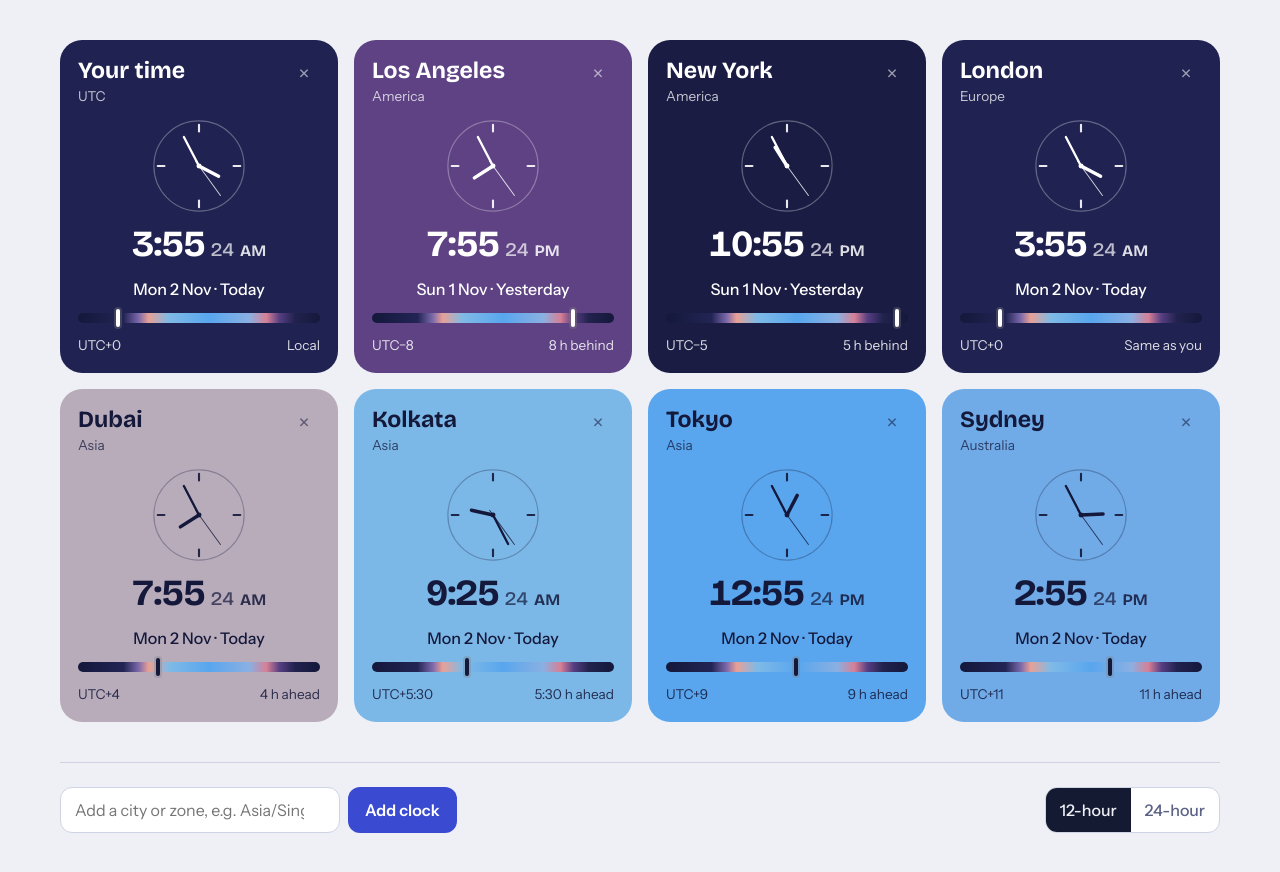
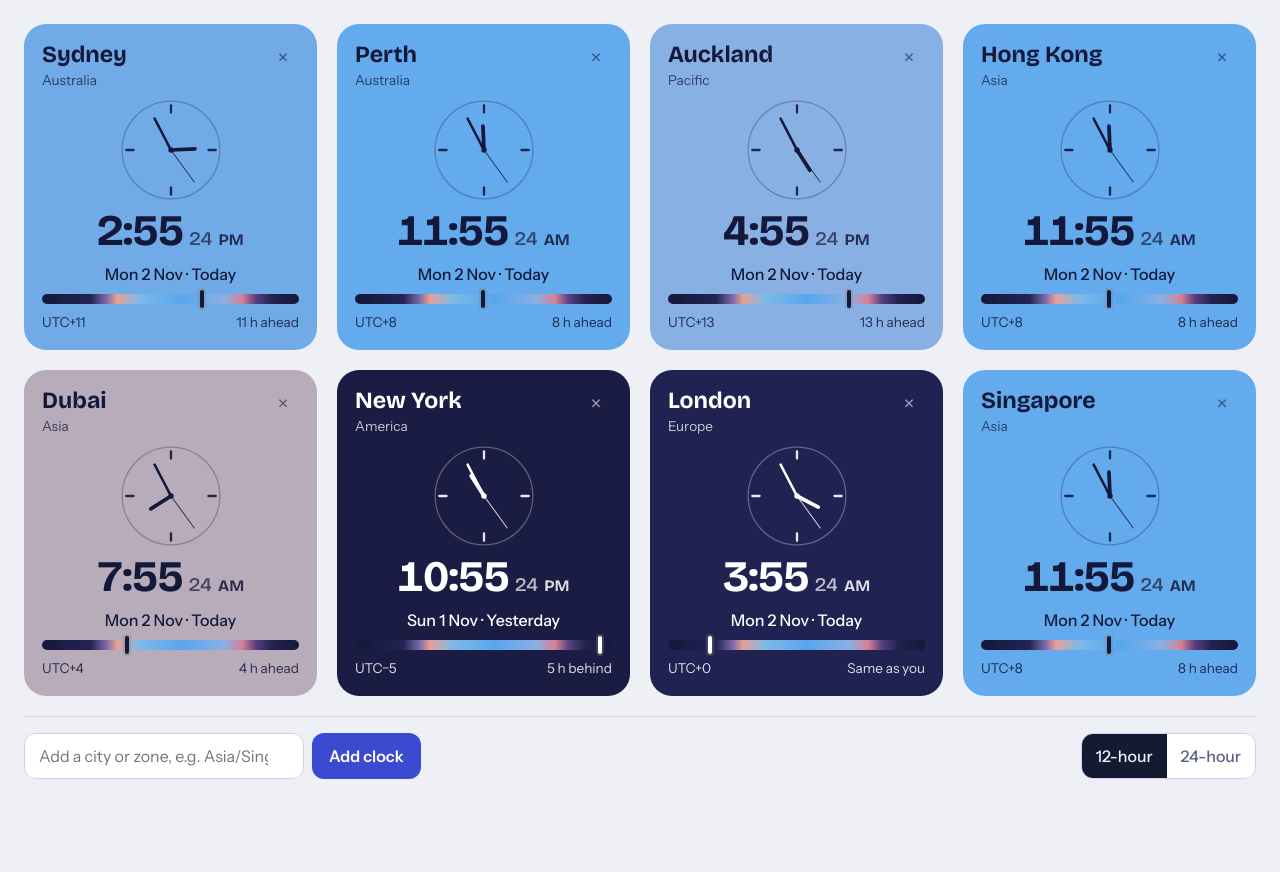
Before and after one commit to flipfire87/Clocks, a plain HTML site: page index.html in a window 1280 px wide. After the commit the page ends 832 px from the top, so only its background shows below. Drawn offline with nearby package versions, Linux system fonts and the light colour scheme.

Commit message:
Update index.html

```diff
--- a/index.html
+++ b/index.html
@@ -55,12 +55,12 @@
     line-height: 1.5;
     min-height: 100vh;
   }
-  .wrap { max-width: 1200px; margin: 0 auto; padding: 40px 20px 64px; }
+  .wrap { max-width: 2400px; min-height: 100vh; margin: 0 auto; padding: 24px 24px 20px; display: flex; flex-direction: column; }
 
   header { display: flex; align-items: center; justify-content: space-between; gap: 16px; margin-bottom: 28px; }
   h1 { font-family: var(--display); font-weight: 700; font-size: clamp(1.8rem, 4vw, 2.4rem); line-height: 1.1; letter-spacing: -0.02em; margin: 0; }
 
-  .addbar { display: flex; flex-wrap: wrap; align-items: center; gap: 12px; margin-top: 40px; padding-top: 24px; border-top: 1px solid var(--line); }
+  .addbar { display: flex; flex-wrap: wrap; align-items: center; gap: 12px; margin-top: 20px; padding-top: 16px; border-top: 1px solid var(--line); }
   .add { display: flex; gap: 8px; }
   .addbar .seg { margin-left: auto; }
   .sr-only { position: absolute; width: 1px; height: 1px; margin: -1px; padding: 0; overflow: hidden; clip: rect(0,0,0,0); white-space: nowrap; border: 0; }
@@ -79,19 +79,19 @@
   :focus-visible { outline: 3px solid var(--accent); outline-offset: 2px; }
   .msg { flex: 1 1 100%; min-height: 1.4em; margin: 0; color: var(--muted); font-size: 0.92rem; }
 
-  .grid { display: grid; grid-template-columns: repeat(4, minmax(0, 1fr)); gap: 16px; }
+  .grid { display: grid; flex: 1; grid-auto-rows: 1fr; grid-template-columns: repeat(4, minmax(0, 1fr)); gap: 20px; }
   @media (max-width: 1000px) { .grid { grid-template-columns: repeat(3, minmax(0, 1fr)); } }
   @media (max-width: 760px) { .grid { grid-template-columns: repeat(2, minmax(0, 1fr)); } }
   @media (max-width: 440px) { .grid { grid-template-columns: minmax(0, 1fr); } }
 
   .card {
-    position: relative; border-radius: 22px; padding: 18px; overflow: hidden;
-    display: flex; flex-direction: column; gap: 12px; min-height: 300px;
+    position: relative; border-radius: 22px; padding: clamp(18px, 1.4vw, 28px); overflow: hidden;
+    display: flex; flex-direction: column; justify-content: space-between; gap: 8px;
     transition: background 1s linear, color 1s linear;
   }
   .top { display: flex; justify-content: space-between; align-items: flex-start; gap: 8px; }
-  .city { font-family: var(--display); font-weight: 700; font-size: 1.45rem; line-height: 1.1; margin: 0; }
-  .region { font-size: 0.85rem; opacity: 0.75; margin: 2px 0 0; }
+  .city { font-family: var(--display); font-weight: 700; font-size: clamp(1.45rem, 1.6vw, 2.2rem); line-height: 1.1; margin: 0; }
+  .region { font-size: clamp(0.85rem, 0.9vw, 1.15rem); opacity: 0.75; margin: 2px 0 0; }
   .remove {
     background: transparent; border: 0; color: inherit; opacity: 0.55; font-size: 1.3rem; line-height: 1;
     width: 32px; height: 32px; border-radius: 50%; flex: none;
@@ -103,22 +103,22 @@
     .card .remove:hover { opacity: 1; }
   }
 
-  svg.face { width: 96px; height: 96px; align-self: center; display: block; }
+  svg.face { width: clamp(96px, 13vh, 190px); height: clamp(96px, 13vh, 190px); align-self: center; display: block; }
   .hand { stroke: currentColor; stroke-linecap: round; }
   .face .rim { fill: none; stroke: currentColor; stroke-opacity: 0.3; stroke-width: 1.2; }
 
   .digital { display: flex; flex-wrap: wrap; align-items: baseline; justify-content: center; gap: 6px; font-family: var(--display); font-variant-numeric: tabular-nums; }
-  .hm { font-size: 2.3rem; font-weight: 700; letter-spacing: -0.02em; line-height: 1; }
-  .sec { font-size: 1.2rem; opacity: 0.7; font-weight: 500; }
-  .ampm { font-size: 1rem; font-weight: 600; opacity: 0.85; }
-  .date { text-align: center; margin: 0; font-weight: 500; }
+  .hm { font-size: clamp(2.3rem, min(3.4vw, 6vh), 5rem); font-weight: 700; letter-spacing: -0.02em; line-height: 1; }
+  .sec { font-size: clamp(1.2rem, 1.5vw, 1.8rem); opacity: 0.7; font-weight: 500; }
+  .ampm { font-size: clamp(1rem, 1.2vw, 1.4rem); font-weight: 600; opacity: 0.85; }
+  .date { text-align: center; margin: 0; font-weight: 500; font-size: clamp(1rem, 1.1vw, 1.3rem); }
 
   .strip { position: relative; height: 10px; border-radius: 6px; margin-top: auto; }
   .marker {
     position: absolute; top: -4px; width: 4px; height: 18px; border-radius: 2px;
     background: currentColor; box-shadow: 0 0 0 2px rgba(127,127,127,0.35); transform: translateX(-2px);
   }
-  .meta { display: flex; justify-content: space-between; gap: 8px; font-size: 0.85rem; opacity: 0.85; margin: 0; }
+  .meta { display: flex; justify-content: space-between; gap: 8px; font-size: clamp(0.85rem, 0.9vw, 1.1rem); opacity: 0.85; margin: 0; }
 
   .empty { grid-column: 1 / -1; padding: 40px 0; color: var(--muted); }
 
@@ -146,7 +146,7 @@
 
 <script>
 (function () {
-  var DEFAULT_ZONES = ["local", "America/Los_Angeles", "America/New_York", "Europe/London", "Asia/Dubai", "Asia/Kolkata", "Asia/Tokyo", "Australia/Sydney"];
+  var DEFAULT_ZONES = ["Australia/Sydney", "Australia/Perth", "Pacific/Auckland", "Asia/Hong_Kong", "Asia/Dubai", "America/New_York", "Europe/London", "Asia/Singapore"];
   var FALLBACK_LIST = ["Pacific/Auckland","Australia/Perth","Asia/Singapore","Asia/Hong_Kong","Asia/Shanghai","Asia/Seoul","Europe/Paris","Europe/Berlin","Europe/Moscow","Africa/Cairo","Africa/Johannesburg","America/Sao_Paulo","America/Chicago","America/Denver","America/Toronto","Pacific/Honolulu","UTC"];
 
   var zones = DEFAULT_ZONES.slice();
```
